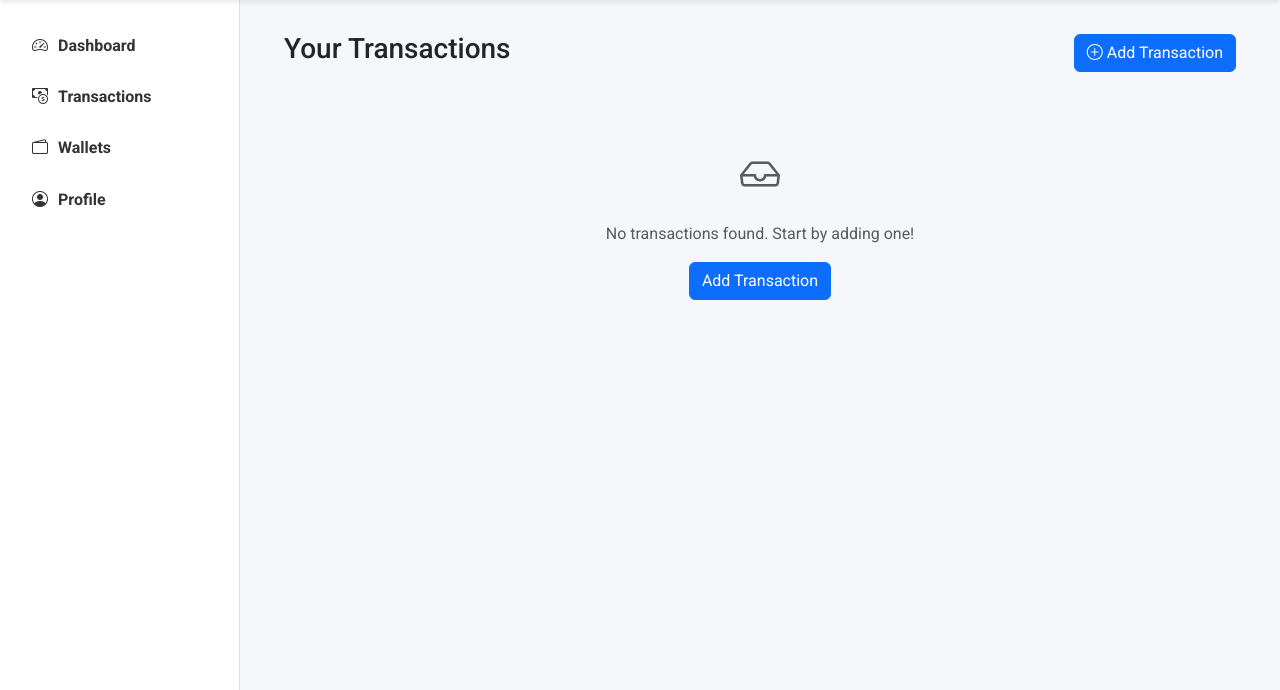
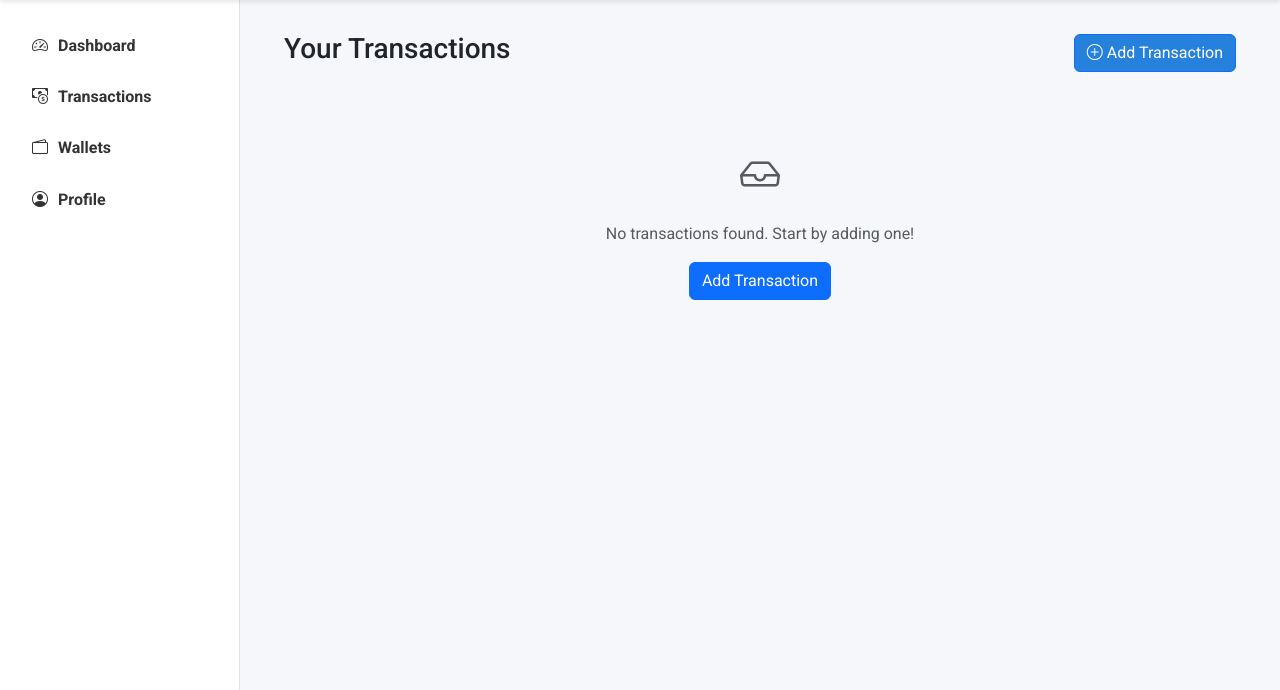
Before and after one commit to Ahmedarain111/ExpenseTracker, a Django app: template expenses/templates/expenses/transactions.html in a window 1280 px wide. Shown: the part 62-752 px from the top of the page. Run offline with Django 5.2, Linux system fonts and the light colour scheme; the template is opened without the code that fills it, so the values that code supplies are empty; some libraries are stand-ins or nearby versions.

Commit message:
Change add button color

```diff
--- a/expenses/templates/expenses/transactions.html
+++ b/expenses/templates/expenses/transactions.html
@@ -6,7 +6,7 @@
 <div class="container">
     <div class="d-flex justify-content-between align-items-center mb-4">
         <h3>Your Transactions</h3>
-    <a href="{% url 'expenses:add_transaction' %}" class="btn btn-primary">
+        <a href="{% url 'expenses:add_transaction' %}" class="btn btn-primary" style="background-color: #2581dc;">
             <i class="bi bi-plus-circle"></i> Add Transaction
         </a>
     </div>
```
Lines whose indentation alone changed are shown as unchanged.
